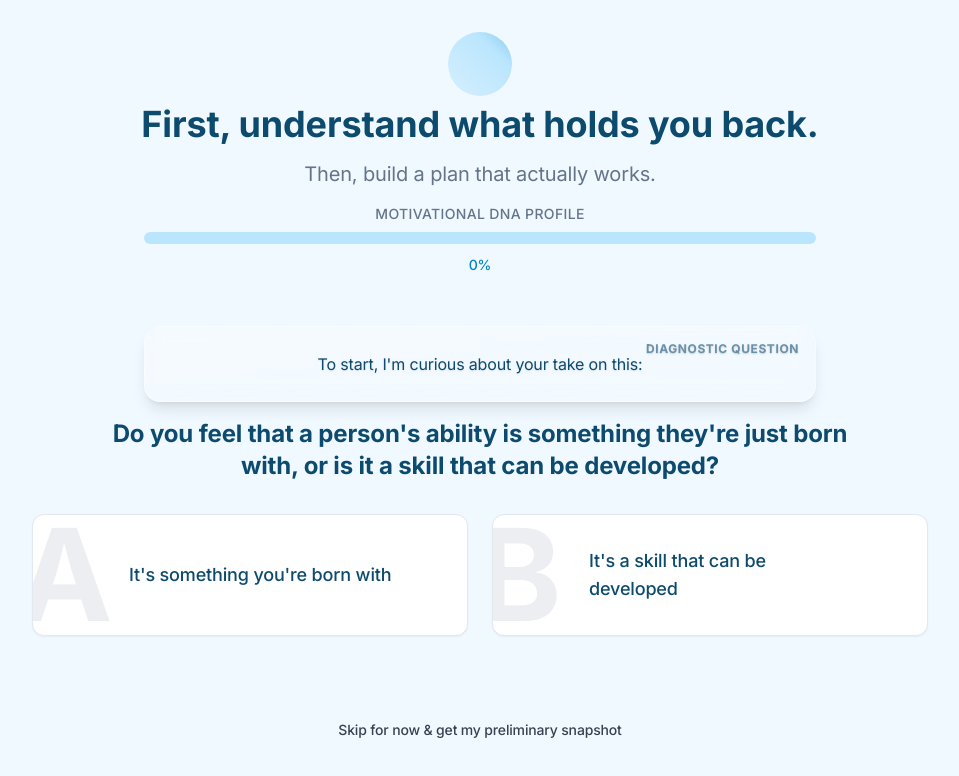
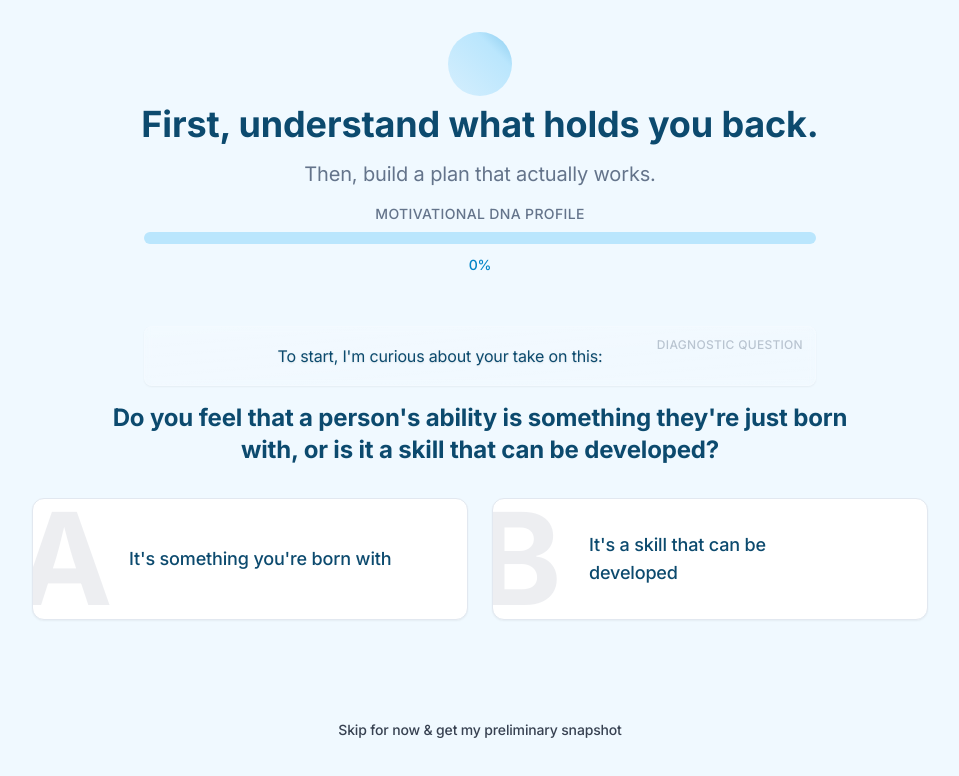
Before and after one commit to watkajtys/locus-of-you-front, a React (Vite) app: page / in a window 1280 px wide. Shown: the top 776 px of the page, without its empty margins (160-1119 px from the left). Built offline with nearby package versions, Linux system fonts and the light colour scheme; no server answers.

Commit message:
Create lighter, more casual AI message card design

```diff
--- a/src/components/AIMessageCard.jsx
+++ b/src/components/AIMessageCard.jsx
@@ -9,26 +9,26 @@ const AIMessageCard = ({
   return (
     <div
       className={`
-        relative overflow-hidden rounded-2xl
-        bg-white/20 backdrop-blur-md
-        border border-white/30
-        p-6 shadow-lg
-        transition-all duration-300 ease-in-out
-        hover:bg-white/25 hover:border-white/40
+        relative overflow-hidden rounded-lg
+        bg-white/10 backdrop-blur-sm
+        border border-white/20
+        p-4 shadow-sm
+        transition-all duration-200 ease-in-out
+        hover:bg-white/15 hover:shadow-md
         ${className}
       `}
     >
-      {/* Optional subtle inner glow effect */}
-      <div className="absolute inset-0 rounded-2xl bg-gradient-to-br from-white/10 to-transparent pointer-events-none" />
+      {/* Subtle inner glow - much lighter */}
+      <div className="absolute inset-0 rounded-lg bg-gradient-to-br from-white/5 to-transparent pointer-events-none" />
 
-      {/* Burned-in Card Type Label */}
-      <div className="absolute top-0 right-0 h-full flex items-start justify-end pointer-events-none p-4">
+      {/* Softened Card Type Label */}
+      <div className="absolute top-0 right-0 h-full flex items-start justify-end pointer-events-none p-3">
         <span
-          className="text-xs font-bold tracking-wider uppercase select-none leading-none opacity-60"
+          className="text-xs font-medium tracking-wide uppercase select-none leading-none opacity-40"
           style={{
             fontFamily: 'Inter, sans-serif',
-            color: 'var(--color-text)',
-            textShadow: '0 1px 2px rgba(0, 0, 0, 0.3)'
+            color: 'var(--color-muted)',
+            textShadow: 'none'
           }}
         >
           {cardType}
@@ -36,13 +36,13 @@ const AIMessageCard = ({
       </div>
 
       {/* Content */}
-      <div className="relative z-10">
+      <div className="relative z-10 pr-20">
         {children || (
           <p
-            className="text-slate-100 leading-relaxed text-sm sm:text-base"
+            className="leading-relaxed text-sm"
             style={{
-              textShadow: '0 1px 2px rgba(0, 0, 0, 0.5)',
-              color: 'var(--color-text)'
+              color: 'var(--color-text)',
+              opacity: '0.85'
             }}
           >
             {message}
```
